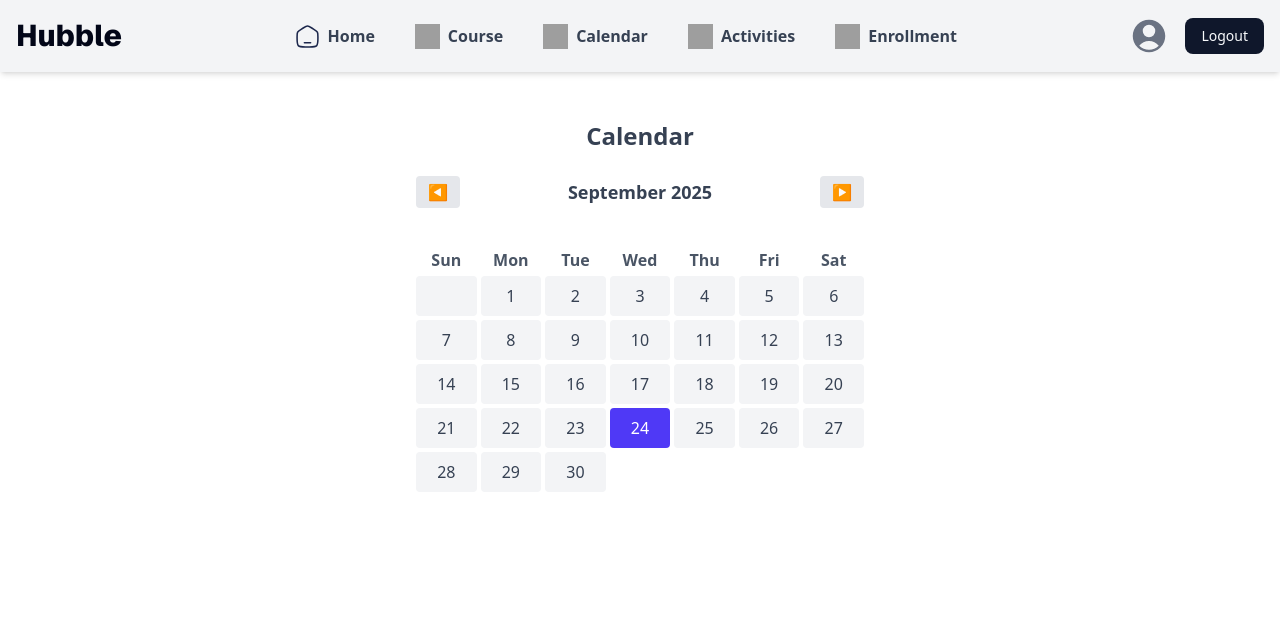
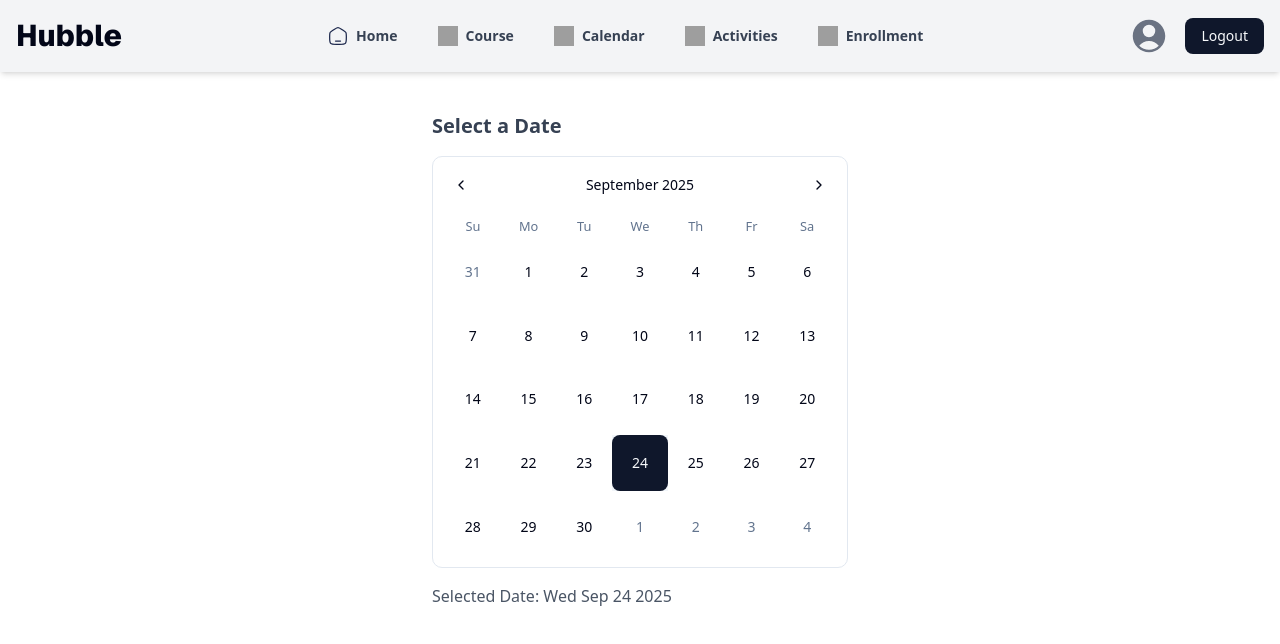
Before and after one commit to Joashh/hubble2.0, a Next.js app: page /protected/dashboard/calendar in a window 1280 px wide. Shown: the top 644 px of the page. Built offline with nearby package versions, Linux system fonts and the light colour scheme; grey boxes are pictures that could not be loaded.

Commit message:
frontend

```diff
--- a/package.json
+++ b/package.json
@@ -17,9 +17,11 @@
     "@supabase/supabase-js": "^2.57.4",
     "class-variance-authority": "^0.7.1",
     "clsx": "^2.1.1",
+    "date-fns": "^4.1.0",
     "lucide-react": "^0.544.0",
     "next": "^15.5.4",
     "react": "^19.1.0",
+    "react-day-picker": "^9.11.0",
     "react-dom": "^19.1.0",
     "tailwind-merge": "^3.3.1"
   },
--- a/src/app/protected/dashboard/activities/page.jsx
+++ b/src/app/protected/dashboard/activities/page.jsx
@@ -34,7 +34,7 @@
             <h2 className="text-lg font-semibold text-gray-700 dark:text-gray-200">
               {stat.title}
             </h2>
-            <p className="text-3xl font-bold mt-2 text-indigo-600 dark:text-indigo-400">
+            <p className="text-3xl font-bold mt-2 text-gray-600 dark:text-indigo-400">
               {stat.count}
             </p>
           </div>
--- a/src/app/protected/dashboard/calendar/page.jsx
+++ b/src/app/protected/dashboard/calendar/page.jsx
@@ -1,85 +1,27 @@
 'use client'
-import { useState } from "react";
+
+import React from "react";
+import { Calendar as ShadcnCalendar } from "@/components/ui/calendar";
 
 export default function Calendar() {
-  const [currentDate, setCurrentDate] = useState(new Date());
-
-  // Helper to get first day of month and total days
-  const year = currentDate.getFullYear();
-  const month = currentDate.getMonth();
-
-  const firstDay = new Date(year, month, 1).getDay(); // 0 (Sun) - 6 (Sat)
-  const daysInMonth = new Date(year, month + 1, 0).getDate();
-
-  const prevMonth = () => {
-    setCurrentDate(new Date(year, month - 1, 1));
-  };
-
-  const nextMonth = () => {
-    setCurrentDate(new Date(year, month + 1, 1));
-  };
-
-  const dayNames = ["Sun", "Mon", "Tue", "Wed", "Thu", "Fri", "Sat"];
-
-  const days = [];
-  // Fill blank days for first week
-  for (let i = 0; i < firstDay; i++) {
-    days.push(null);
-  }
-  for (let i = 1; i <= daysInMonth; i++) {
-    days.push(i);
-  }
-
-  const today = new Date();
+  const [date, setDate] = React.useState(new Date());
 
   return (
-    <div className="p-6 flex flex-col items-center gap-6">
-      <h1 className="text-2xl font-bold text-gray-700 dark:text-gray-200">Calendar</h1>
+    <div className="p-4 max-w-md mx-auto">
+      <h2 className="text-xl font-semibold text-gray-700 dark:text-gray-200 mb-4">
+        Select a Date
+      </h2>
 
-      {/* Month Navigation */}
-      <div className="flex justify-between items-center w-full max-w-md mb-4">
-        <button
-          onClick={prevMonth}
-          className="px-3 py-1 bg-gray-200 dark:bg-gray-700 rounded hover:bg-gray-300 dark:hover:bg-gray-600 transition"
-        >
-          ◀
-        </button>
-        <h2 className="text-lg font-semibold text-gray-700 dark:text-gray-200">
-          {currentDate.toLocaleString('default', { month: 'long' })} {year}
-        </h2>
-        <button
-          onClick={nextMonth}
-          className="px-3 py-1 bg-gray-200 dark:bg-gray-700 rounded hover:bg-gray-300 dark:hover:bg-gray-600 transition"
-        >
-          ▶
-        </button>
-      </div>
+      <ShadcnCalendar
+        mode="single"
+        selected={date}
+        onSelect={setDate}
+        className="w-full rounded-lg border"
+      />
 
-      {/* Calendar Grid */}
-      <div className="grid grid-cols-7 w-full max-w-md gap-1">
-        {dayNames.map((day) => (
-          <div key={day} className="text-center font-semibold text-gray-600 dark:text-gray-400">
-            {day}
-          </div>
-        ))}
-        {days.map((day, index) => {
-          const isToday =
-            day === today.getDate() &&
-            month === today.getMonth() &&
-            year === today.getFullYear();
-
-          return (
-            <div
-              key={index}
-              className={`h-10 flex items-center justify-center rounded ${
-                isToday ? "bg-indigo-600 text-white" : "bg-gray-100 dark:bg-gray-700 text-gray-700 dark:text-gray-200"
-              }`}
-            >
-              {day || ""}
-            </div>
-          );
-        })}
-      </div>
+      <p className="mt-4 text-gray-600 dark:text-gray-300">
+        Selected Date: {date.toDateString()}
+      </p>
     </div>
   );
 }
--- a/src/app/protected/dashboard/enrollment/page.jsx
+++ b/src/app/protected/dashboard/enrollment/page.jsx
@@ -43,7 +43,7 @@
       </div>
 
       {/* Enrollment Details */}
-      <div className="flex-1 bg-white dark:bg-gray-800 rounded-lg p-6 shadow flex flex-col justify-between">
+      <div className="flex-1 border bg-white dark:bg-gray-800 rounded-lg p-6 shadow flex flex-col justify-between">
         <h2 className="text-xl font-bold text-gray-700 dark:text-gray-200 mb-4">Enrollment</h2>
 
         {selectedCourse ? (
--- a/src/components/header.jsx
+++ b/src/components/header.jsx
@@ -31,9 +31,9 @@
             onClick={() => router.push(item.route)}
             className="flex items-center sm:gap-2 text-gray-700 hover:text-black hover:bg-[#e9e9e9] cursor-pointer rounded px-3 py-1 transition"
           >
-            <img src={item.icon} className="w-[25px] h-[25px]" alt={item.label} />
+            <img src={item.icon} className="w-[20px] h-[20px] " alt={item.label} />
             {/* Hide label on small screens */}
-            <span className="font-semibold hidden sm:block">{item.label}</span>
+            <span className="font-semibold hidden sm:block text-sm">{item.label}</span>
           </button>
         ))}
       </div>
--- /dev/null
+++ b/src/components/ui/calendar.jsx
@@ -0,0 +1,175 @@
+"use client"
+
+import * as React from "react"
+import {
+  ChevronDownIcon,
+  ChevronLeftIcon,
+  ChevronRightIcon,
+} from "lucide-react"
+import { DayPicker, getDefaultClassNames } from "react-day-picker";
+
+import { cn } from "@/lib/utils"
+import { Button, buttonVariants } from "@/components/ui/button"
+
+function Calendar({
+  className,
+  classNames,
+  showOutsideDays = true,
+  captionLayout = "label",
+  buttonVariant = "ghost",
+  formatters,
+  components,
+  ...props
+}) {
+  const defaultClassNames = getDefaultClassNames()
+
+  return (
+    <DayPicker
+      showOutsideDays={showOutsideDays}
+      className={cn(
+        "bg-background group/calendar p-3 [--cell-size:--spacing(8)] [[data-slot=card-content]_&]:bg-transparent [[data-slot=popover-content]_&]:bg-transparent",
+        String.raw`rtl:**:[.rdp-button\_next>svg]:rotate-180`,
+        String.raw`rtl:**:[.rdp-button\_previous>svg]:rotate-180`,
+        className
+      )}
+      captionLayout={captionLayout}
+      formatters={{
+        formatMonthDropdown: (date) =>
+          date.toLocaleString("default", { month: "short" }),
+        ...formatters,
+      }}
+      classNames={{
+        root: cn("w-fit", defaultClassNames.root),
+        months: cn("flex gap-4 flex-col md:flex-row relative", defaultClassNames.months),
+        month: cn("flex flex-col w-full gap-4", defaultClassNames.month),
+        nav: cn(
+          "flex items-center gap-1 w-full absolute top-0 inset-x-0 justify-between",
+          defaultClassNames.nav
+        ),
+        button_previous: cn(
+          buttonVariants({ variant: buttonVariant }),
+          "size-(--cell-size) aria-disabled:opacity-50 p-0 select-none",
+          defaultClassNames.button_previous
+        ),
+        button_next: cn(
+          buttonVariants({ variant: buttonVariant }),
+          "size-(--cell-size) aria-disabled:opacity-50 p-0 select-none",
+          defaultClassNames.button_next
+        ),
+        month_caption: cn(
+          "flex items-center justify-center h-(--cell-size) w-full px-(--cell-size)",
+          defaultClassNames.month_caption
+        ),
+        dropdowns: cn(
+          "w-full flex items-center text-sm font-medium justify-center h-(--cell-size) gap-1.5",
+          defaultClassNames.dropdowns
+        ),
+        dropdown_root: cn(
+          "relative has-focus:border-ring border border-input shadow-xs has-focus:ring-ring/50 has-focus:ring-[3px] rounded-md",
+          defaultClassNames.dropdown_root
+        ),
+        dropdown: cn("absolute bg-popover inset-0 opacity-0", defaultClassNames.dropdown),
+        caption_label: cn("select-none font-medium", captionLayout === "label"
+          ? "text-sm"
+          : "rounded-md pl-2 pr-1 flex items-center gap-1 text-sm h-8 [&>svg]:text-muted-foreground [&>svg]:size-3.5", defaultClassNames.caption_label),
+        table: "w-full border-collapse",
+        weekdays: cn("flex", defaultClassNames.weekdays),
+        weekday: cn(
+          "text-muted-foreground rounded-md flex-1 font-normal text-[0.8rem] select-none",
+          defaultClassNames.weekday
+        ),
+        week: cn("flex w-full mt-2", defaultClassNames.week),
+        week_number_header: cn("select-none w-(--cell-size)", defaultClassNames.week_number_header),
+        week_number: cn(
+          "text-[0.8rem] select-none text-muted-foreground",
+          defaultClassNames.week_number
+        ),
+        day: cn(
+          "relative w-full h-full p-0 text-center [&:first-child[data-selected=true]_button]:rounded-l-md [&:last-child[data-selected=true]_button]:rounded-r-md group/day aspect-square select-none",
+          defaultClassNames.day
+        ),
+        range_start: cn("rounded-l-md bg-accent", defaultClassNames.range_start),
+        range_middle: cn("rounded-none", defaultClassNames.range_middle),
+        range_end: cn("rounded-r-md bg-accent", defaultClassNames.range_end),
+        today: cn(
+          "bg-accent text-accent-foreground rounded-md data-[selected=true]:rounded-none",
+          defaultClassNames.today
+        ),
+        outside: cn(
+          "text-muted-foreground aria-selected:text-muted-foreground",
+          defaultClassNames.outside
+        ),
+        disabled: cn("text-muted-foreground opacity-50", defaultClassNames.disabled),
+        hidden: cn("invisible", defaultClassNames.hidden),
+        ...classNames,
+      }}
+      components={{
+        Root: ({ className, rootRef, ...props }) => {
+          return (<div data-slot="calendar" ref={rootRef} className={cn(className)} {...props} />);
+        },
+        Chevron: ({ className, orientation, ...props }) => {
+          if (orientation === "left") {
+            return (<ChevronLeftIcon className={cn("size-4", className)} {...props} />);
+          }
+
+          if (orientation === "right") {
+            return (<ChevronRightIcon className={cn("size-4", className)} {...props} />);
+          }
+
+          return (<ChevronDownIcon className={cn("size-4", className)} {...props} />);
+        },
+        DayButton: CalendarDayButton,
+        WeekNumber: ({ children, ...props }) => {
+          return (
+            <td {...props}>
+              <div
+                className="flex size-(--cell-size) items-center justify-center text-center">
+                {children}
+              </div>
+            </td>
+          );
+        },
+        ...components,
+      }}
+      {...props} />
+  );
+}
+
+function CalendarDayButton({
+  className,
+  day,
+  modifiers,
+  ...props
+}) {
+  const defaultClassNames = getDefaultClassNames()
+
+  const ref = React.useRef(null)
+  React.useEffect(() => {
+    if (modifiers.focused) ref.current?.focus()
+  }, [modifiers.focused])
+
+  return (
+    <Button
+      ref={ref}
+      variant="ghost"
+      size="icon"
+      data-day={day.date.toLocaleDateString()}
+      data-selected-single={
+        modifiers.selected &&
+        !modifiers.range_start &&
+        !modifiers.range_end &&
+        !modifiers.range_middle
+      }
+      data-range-start={modifiers.range_start}
+      data-range-end={modifiers.range_end}
+      data-range-middle={modifiers.range_middle}
+      className={cn(
+        "data-[selected-single=true]:bg-primary data-[selected-single=true]:text-primary-foreground data-[range-middle=true]:bg-accent data-[range-middle=true]:text-accent-foreground data-[range-start=true]:bg-primary data-[range-start=true]:text-primary-foreground data-[range-end=true]:bg-primary data-[range-end=true]:text-primary-foreground group-data-[focused=true]/day:border-ring group-data-[focused=true]/day:ring-ring/50 dark:hover:text-accent-foreground flex aspect-square size-auto w-full min-w-(--cell-size) flex-col gap-1 leading-none font-normal group-data-[focused=true]/day:relative group-data-[focused=true]/day:z-10 group-data-[focused=true]/day:ring-[3px] data-[range-end=true]:rounded-md data-[range-end=true]:rounded-r-md data-[range-middle=true]:rounded-none data-[range-start=true]:rounded-md data-[range-start=true]:rounded-l-md [&>span]:text-xs [&>span]:opacity-70",
+        defaultClassNames.day,
+        className
+      )}
+      {...props} />
+  );
+}
+
+export { Calendar, CalendarDayButton }
```
Also changed, not shown: 1 other file (tests, documents, lock files or other folders).
